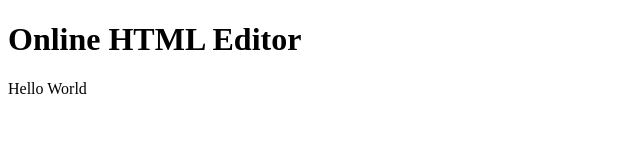
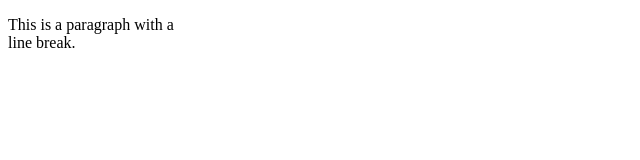
Before and after one commit to kebedeteshite2024/gitrepo, a plain HTML site: page index.html in a window 1280 px wide. Shown: the whole page, without its empty margins (0-640 px from the left). Drawn offline with Linux system fonts and the light colour scheme.

Commit message:
index.html

```diff
--- a/index.html
+++ b/index.html
@@ -1,10 +1,9 @@
 <!DOCTYPE html>
 <html>
 <head>
-    <title>Online HTML Editor</title>
+   <title>Enhancing Paragraphs </title>
 </head>
 <body>
-    <h1>Online HTML Editor</h1>
-    <p>Hello World</p>
+   <p>This is a paragraph with a <br> line break. </p>
 </body>
 </html>
```
